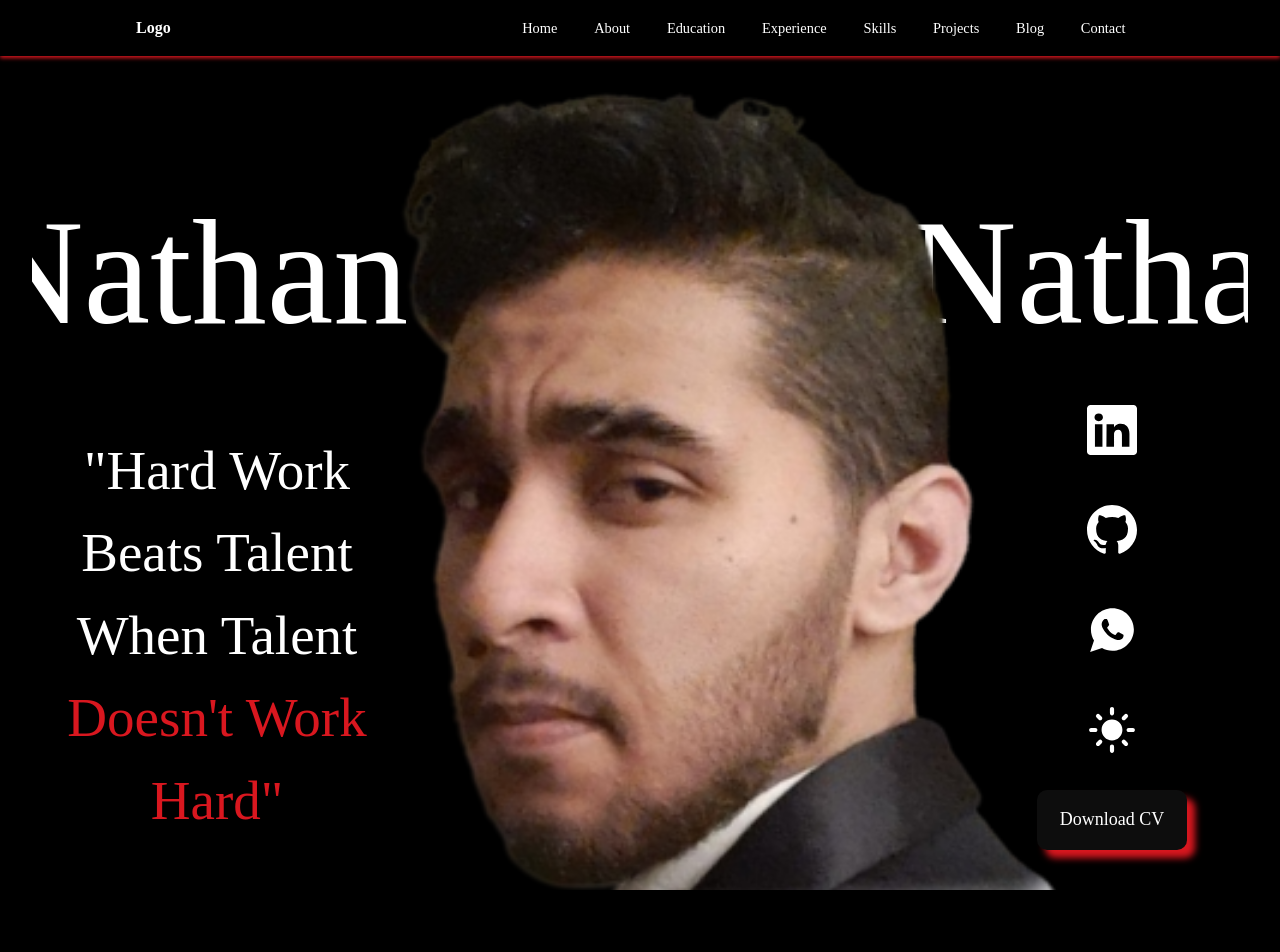
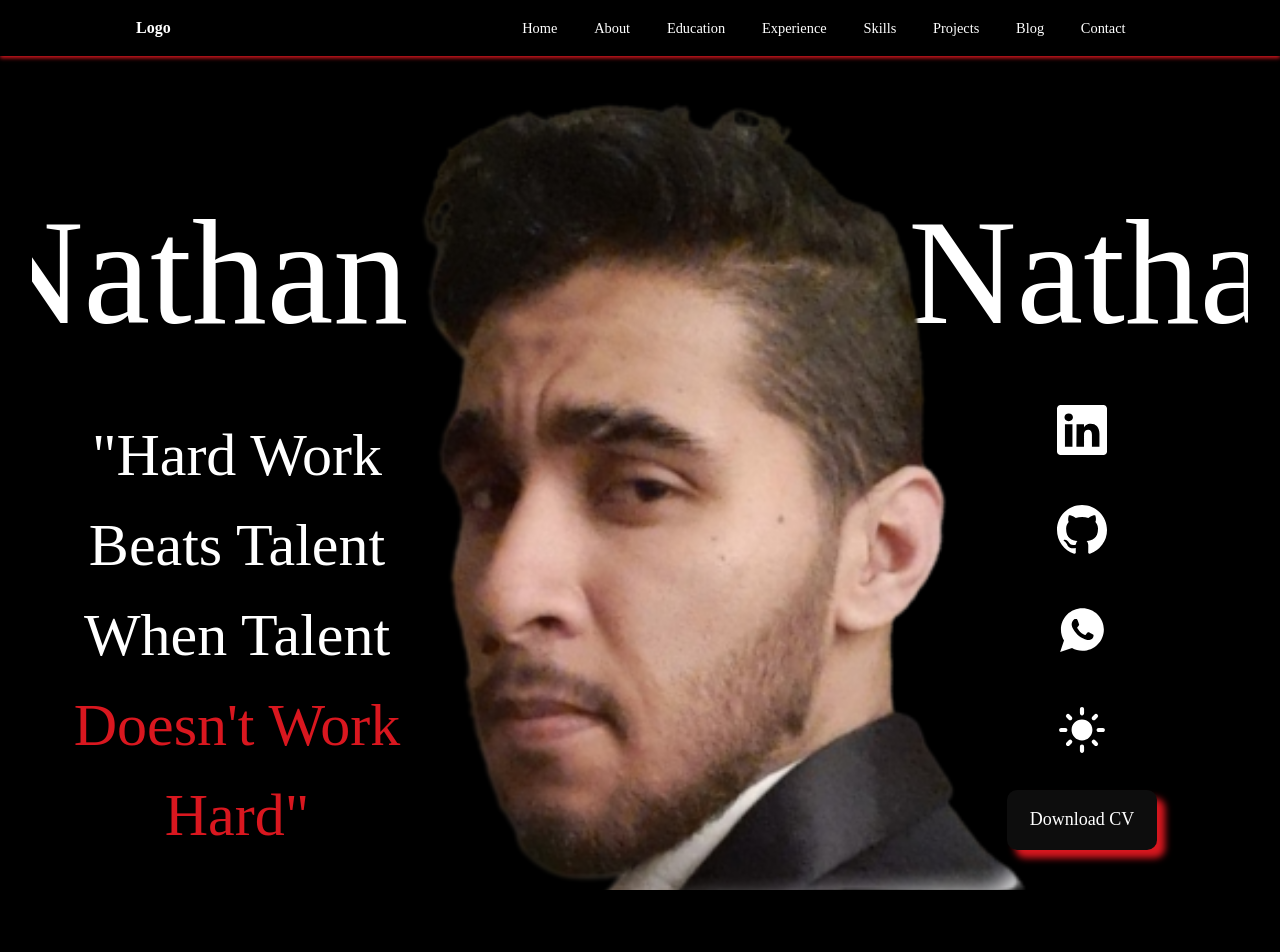
Before and after one commit to NathanDavids/PortfolioProject, a React (Vite) app: page / in a window 1280 px wide. Shown: the top 952 px of the page. Built offline with nearby package versions, Linux system fonts and the light colour scheme; a web font is replaced by a local one.

Commit message:
Worked on Home Page

```diff
--- a/src/components/home/home.css
+++ b/src/components/home/home.css
@@ -77,7 +77,7 @@
     width: 370px;
     height: 400px;
     position: relative;
-    top: -460px;
+    top: -480px;
     text-align: center;
 }
 
@@ -376,3 +376,42 @@
         left: 250px;
     }
 }
+
+@media screen and (min-width:1024px) and (max-width:1280px){
+    .homeImg{
+        height: 1150px;
+        width: 1000px;
+    }
+    #homeTextContainer{
+        left: -30px;
+    }
+    #homeQuote{
+        font-size: 50px;
+    }
+    #homeSocialsContainer{
+        left: 780px;
+    }
+    #btnContainer{
+    left: 780px;
+    }
+}
+
+@media screen and (min-width:1280px) and (max-width:1440px){
+    .homeImg{
+        height: 1150px;
+        width: 1100px;
+    }
+    #homeTextContainer{
+        left: 20px;
+        bottom: 10px;
+    }
+    #homeQuote{
+        font-size: 60px;
+    }
+    #homeSocialsContainer{
+        left: 950px;
+    }
+    #btnContainer{
+    left: 950px;
+    }
+}
```
